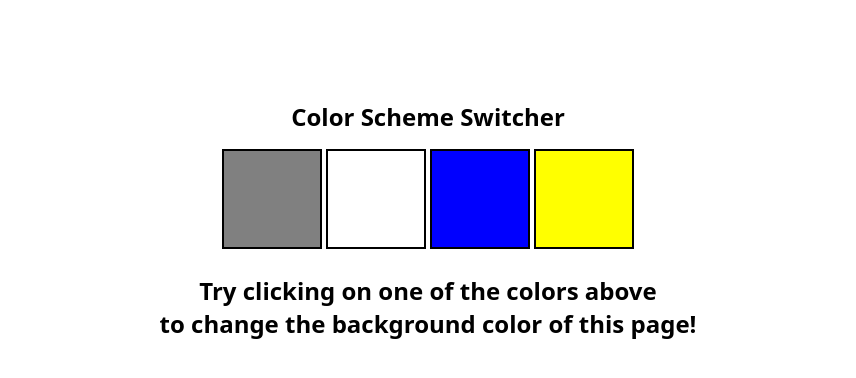
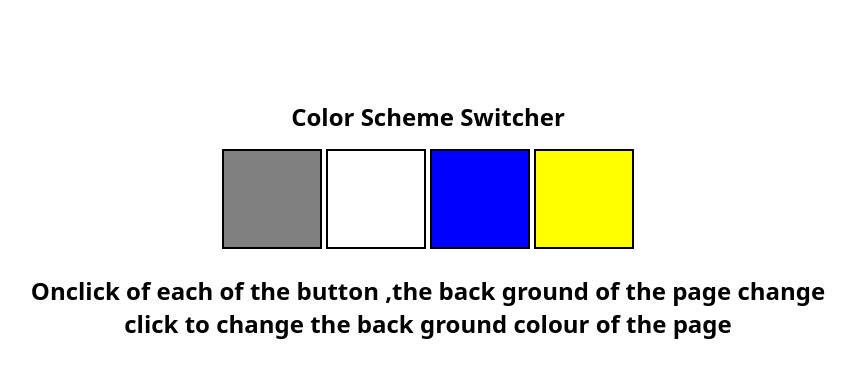
Before and after one commit to chandanitme/javascricpt-tutorial, a plain HTML site: page Project1-colour-chnager/index.htm in a window 1280 px wide. Shown: the whole page, without its empty margins (212-1068 px from the left). Drawn offline with Linux system fonts and the light colour scheme.

Commit message:
code chnages

```diff
--- a/Project1-colour-chnager/index.htm
+++ b/Project1-colour-chnager/index.htm
@@ -15,8 +15,8 @@
         <span class="button" id="blue"></span>
         <span class="button" id="yellow"></span>
         <h2>
-          Try clicking on one of the colors above
-          <span>to change the background color of this page!</span>
+         Onclick of each of the button ,the back ground of the page change
+          <span>click to change the back ground colour of the page</span>
         </h2>
     </div>
     <script src="code.js"></script>
```
